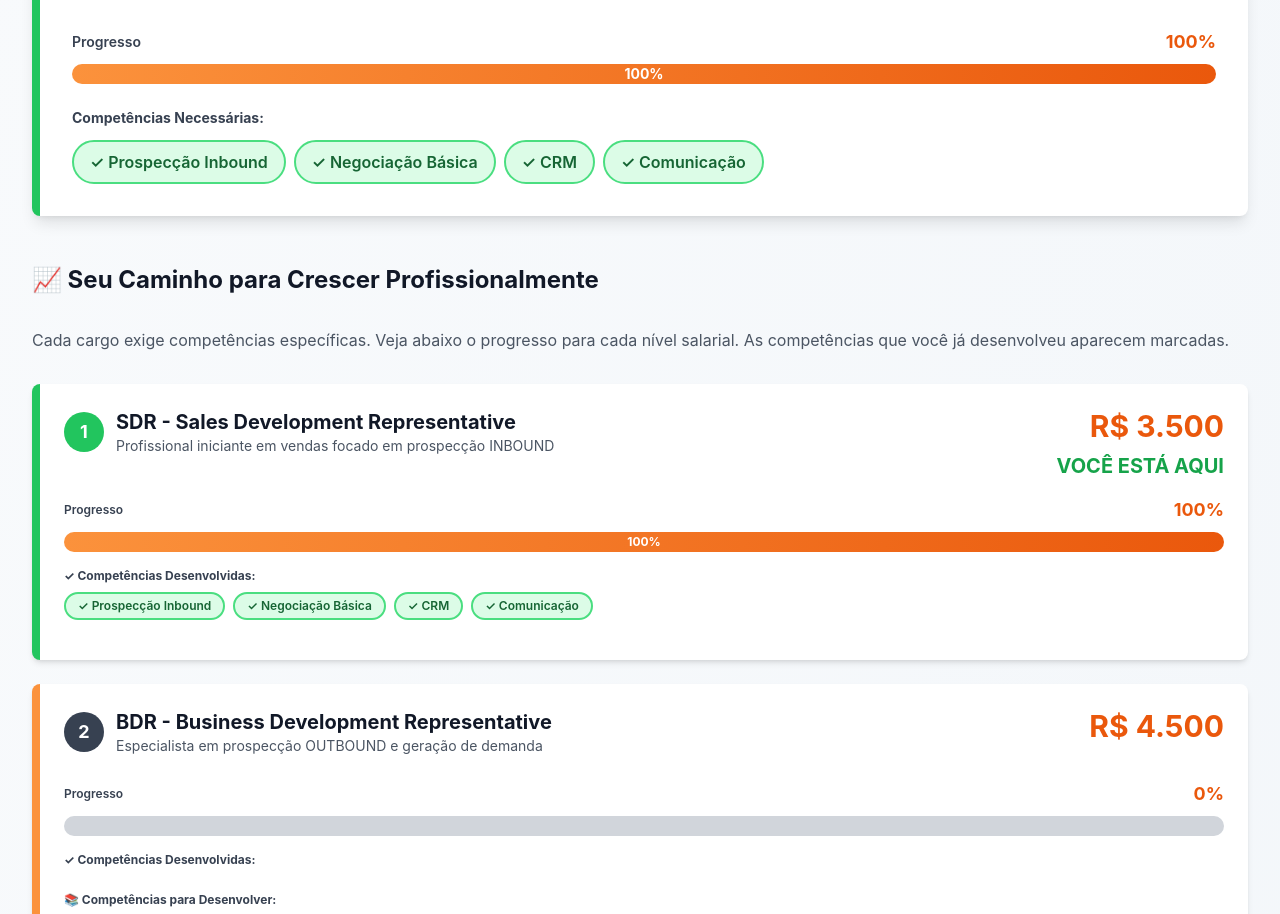
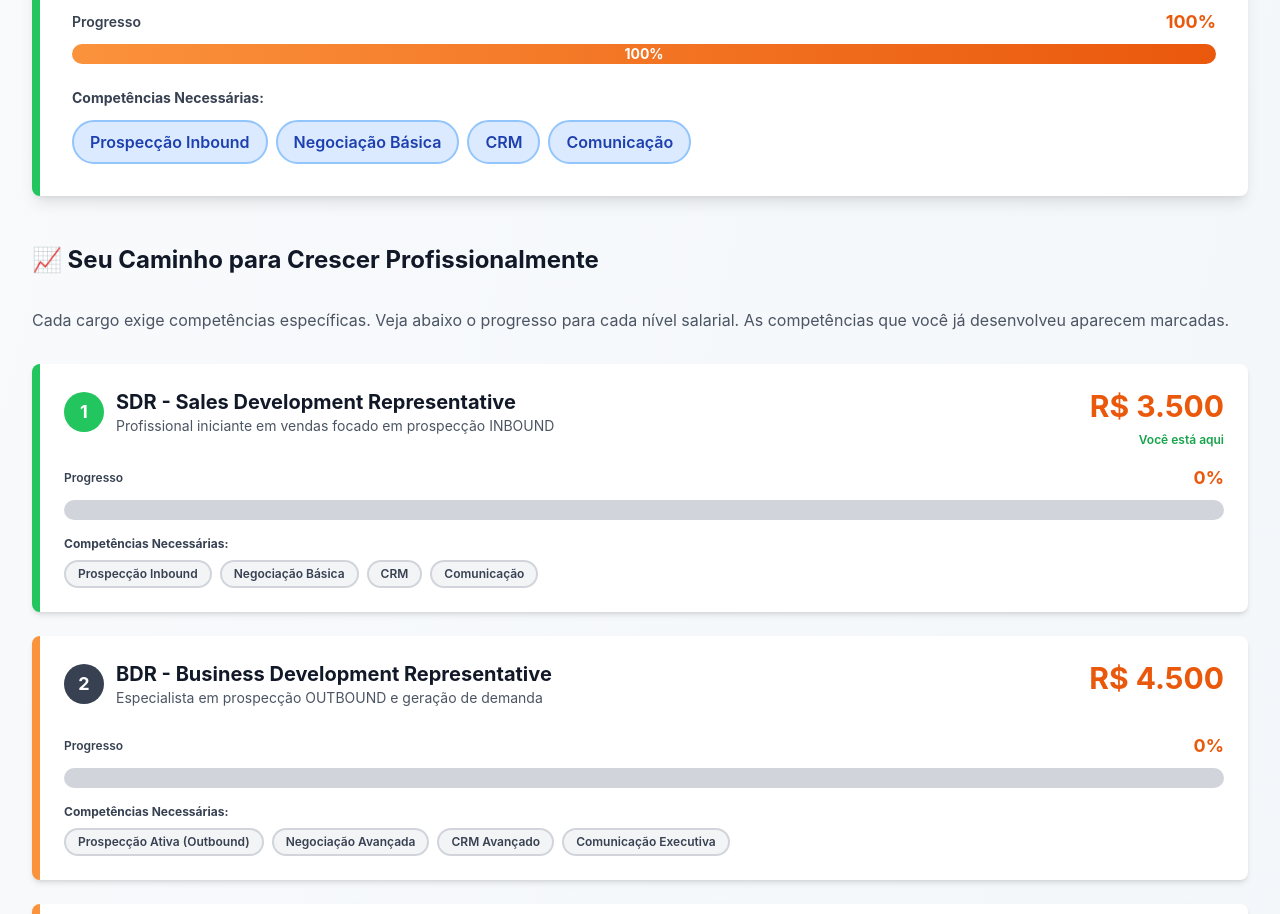
Before and after one commit to deniscansio/scaleconnect, a Next.js app: page /candidato/jornada-sucesso in a window 1280 px wide. Shown: the part 228-1142 px from the top of the page. Built offline with nearby package versions, Linux system fonts and the light colour scheme.

Commit message:
Restaurar Jornada de Sucesso para a versão estável 5d83c7c

```diff
--- a/app/candidato/jornada-sucesso/page.tsx
+++ b/app/candidato/jornada-sucesso/page.tsx
@@ -12,25 +12,17 @@ interface CompletedCourse {
 }
 
 export default function JornadaSucessoPage() {
+  const [selectedCompetency, setSelectedCompetency] = useState<string | null>(null)
+  const [showCourseModal, setShowCourseModal] = useState(false)
   const [completedCourses, setCompletedCourses] = useState<CompletedCourse[]>([])
   const [uploadingCourseId, setUploadingCourseId] = useState<number | null>(null)
   const [viewingCertificate, setViewingCertificate] = useState<string | null>(null)
   const [selectedCareerGoal, setSelectedCareerGoal] = useState<number>(6)
-  const [scrollToCompetency, setScrollToCompetency] = useState<string | null>(null)
   const fileInputRefs = useRef<{ [key: number]: HTMLInputElement | null }>({})
-  const competencyRefs = useRef<{ [key: string]: HTMLDivElement | null }>({})
 
-  // Simular competências do perfil do candidato (em um cenário real, viriam do backend)
-  const candidateProfileCompetencies = new Set([
-    'Prospecção Inbound',
-    'Negociação Básica',
-    'CRM',
-    'Comunicação'
-  ])
-
-  // Obter competências desenvolvidas (com base em cursos concluídos + perfil)
+  // Obter competências desenvolvidas (com base em cursos concluídos)
   const getDevelopedCompetencies = (): Set<string> => {
-    const developed = new Set(candidateProfileCompetencies)
+    const developed = new Set<string>()
     completedCourses.forEach(cc => {
       const course = [...careerPath.courses.free, ...careerPath.courses.paid].find(c => c.id === cc.id) as any
       if (course?.competency) {
@@ -123,13 +115,6 @@ export default function JornadaSucessoPage() {
     window.open(url, '_blank')
   }
 
-  const handleCompetencyClick = (competency: string) => {
-    setScrollToCompetency(competency)
-    setTimeout(() => {
-      competencyRefs.current[competency]?.scrollIntoView({ behavior: 'smooth', block: 'start' })
-    }, 100)
-  }
-
   const isCourseCompleted = (courseId: number) => {
     return completedCourses.some(cc => cc.id === courseId)
   }
@@ -141,16 +126,6 @@ export default function JornadaSucessoPage() {
   const getCoursesForCompetency = (competency: string) => {
     const allCourses = [...careerPath.courses.free, ...careerPath.courses.paid] as any[]
     return allCourses.filter(course => course.competency === competency)
-  }
-
-  const getMissingCompetencies = (cargoId: number): string[] => {
-    const cargo = careerPath.evolutionPath.find(c => c.id === cargoId)
-    if (!cargo) return []
-
-    const requiredCompetencies = cargo.requiredCompetencies || []
-    const developedCompetencies = getDevelopedCompetencies()
-
-    return requiredCompetencies.filter(comp => !developedCompetencies.has(comp))
   }
 
   const overallProgress = getOverallProgress()
@@ -193,7 +168,7 @@ export default function JornadaSucessoPage() {
                 <div className="text-4xl font-bold text-orange-600">
                   R$ {careerPath.currentPosition.salary.toLocaleString('pt-BR')}
                 </div>
-                <div className="text-2xl font-bold text-green-600 mt-3">VOCÊ ESTÁ AQUI</div>
+                <div className="text-sm text-green-600 font-semibold mt-1">Concluído</div>
               </div>
             </div>
 
@@ -215,12 +190,16 @@ export default function JornadaSucessoPage() {
               <h3 className="text-sm font-bold text-gray-700 mb-3">Competências Necessárias:</h3>
               <div className="flex flex-wrap gap-2">
                 {careerPath.currentPosition.competencies.map((competency) => (
-                  <span
+                  <button
                     key={competency}
-                    className="px-4 py-2 bg-green-100 text-green-800 rounded-full font-semibold border-2 border-green-400"
+                    onClick={() => {
+                      setSelectedCompetency(competency)
+                      setShowCourseModal(true)
+                    }}
+                    className="px-4 py-2 bg-blue-100 text-blue-800 rounded-full font-semibold hover:bg-blue-200 transition cursor-pointer border-2 border-blue-300"
                   >
-                    ✓ {competency}
-                  </span>
+                    {competency}
+                  </button>
                 ))}
               </div>
             </div>
@@ -239,7 +218,6 @@ export default function JornadaSucessoPage() {
               const cargoProgress = getCargoProgress(position.id)
               const isCurrentPosition = index === 0
               const isSelectedGoal = position.id === selectedCareerGoal
-              const missingComps = getMissingCompetencies(position.id)
 
               return (
                 <div
@@ -265,12 +243,8 @@ export default function JornadaSucessoPage() {
                       <div className="text-3xl font-bold text-orange-600">
                         R$ {position.salary.toLocaleString('pt-BR')}
                       </div>
-                      {isCurrentPosition && (
-                        <div className="text-xl font-bold text-green-600 mt-2">VOCÊ ESTÁ AQUI</div>
-                      )}
-                      {isSelectedGoal && !isCurrentPosition && (
-                        <div className="text-xl font-bold text-orange-600 mt-2">🎯 PRÓXIMO OBJETIVO</div>
-                      )}
+                      {isCurrentPosition && <div className="text-xs text-green-600 font-semibold mt-2">Você está aqui</div>}
+                      {isSelectedGoal && !isCurrentPosition && <div className="text-xs text-orange-600 font-semibold mt-2">🎯 Seu Objetivo</div>}
                     </div>
                   </div>
 
@@ -290,44 +264,27 @@ export default function JornadaSucessoPage() {
                     </div>
                   </div>
 
-                  {/* Competências Desenvolvidas */}
-                  <div className="mb-4">
-                    <h4 className="text-xs font-bold text-gray-700 mb-2">✓ Competências Desenvolvidas:</h4>
+                  {/* Competências Necessárias */}
+                  <div>
+                    <h4 className="text-xs font-bold text-gray-700 mb-2">Competências Necessárias:</h4>
                     <div className="flex flex-wrap gap-2">
                       {(position.requiredCompetencies || position.competencies).map((comp) => {
                         const isCompleted = developedComps.has(comp)
-                        return isCompleted ? (
+                        return (
                           <span
                             key={comp}
-                            className="px-3 py-1 text-xs rounded-full font-semibold bg-green-100 text-green-800 border-2 border-green-400"
+                            className={`px-3 py-1 text-xs rounded-full font-semibold transition ${
+                              isCompleted
+                                ? 'bg-green-100 text-green-800 border-2 border-green-400'
+                                : 'bg-gray-100 text-gray-700 border-2 border-gray-300'
+                            }`}
                           >
-                            ✓ {comp}
+                            {isCompleted ? '✓ ' : ''}{comp}
                           </span>
-                        ) : null
+                        )
                       })}
                     </div>
                   </div>
-
-                  {/* Competências Necessárias (Clicáveis) */}
-                  {missingComps.length > 0 && (
-                    <div>
-                      <h4 className="text-xs font-bold text-gray-700 mb-2">📚 Competências para Desenvolver:</h4>
-                      <div className="flex flex-wrap gap-2">
-                        {missingComps.map((comp) => (
-                          <button
-                            key={comp}
-                            onClick={(e) => {
-                              e.stopPropagation()
-                              handleCompetencyClick(comp)
-                            }}
-                            className="px-3 py-1 text-xs rounded-full font-semibold bg-blue-100 text-blue-800 border-2 border-blue-400 hover:bg-blue-200 transition cursor-pointer"
-                          >
-                            {comp} →
-                          </button>
-                        ))}
-                      </div>
-                    </div>
-                  )}
                 </div>
               )
             })}
@@ -364,32 +321,23 @@ export default function JornadaSucessoPage() {
           </div>
         )}
 
-        {/* SEÇÃO 4: CURSOS RECOMENDADOS POR COMPETÊNCIA */}
+        {/* SEÇÃO 4: CURSOS RECOMENDADOS */}
         <div className="mb-12">
           <h2 className="text-2xl font-bold text-gray-900 mb-6">🎓 Cursos Recomendados para Sua Jornada</h2>
 
-          <div className="space-y-8">
+          <div className="space-y-6">
             {careerPath.competencies.map((competency) => {
               const isCompetencyDeveloped = developedComps.has(competency)
-              const courses = getCoursesForCompetency(competency)
 
               return (
-                <div
-                  key={competency}
-                  ref={(el) => {
-                    if (el) competencyRefs.current[competency] = el
-                  }}
-                  className={`bg-white rounded-lg shadow-md p-6 border-l-4 transition ${
-                    scrollToCompetency === competency ? 'border-orange-500 ring-2 ring-orange-300' : 'border-orange-400'
-                  }`}
-                >
+                <div key={competency} className="bg-white rounded-lg shadow-md p-6 border-l-4 border-orange-500">
                   <h3 className="text-lg font-bold text-gray-900 mb-4">
                     📚 {competency}
                     {isCompetencyDeveloped && <span className="text-green-600 ml-2 text-sm">✓ Desenvolvida</span>}
                   </h3>
 
                   <div className="space-y-3">
-                    {courses.map((course: any) => {
+                    {getCoursesForCompetency(competency).map((course: any) => {
                       const isCompleted = isCourseCompleted(course.id)
                       const completedInfo = getCompletedCourseInfo(course.id)
 
```
